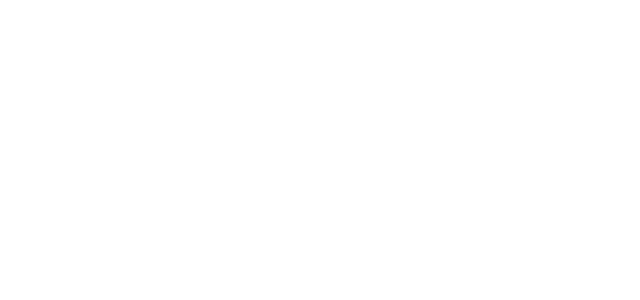
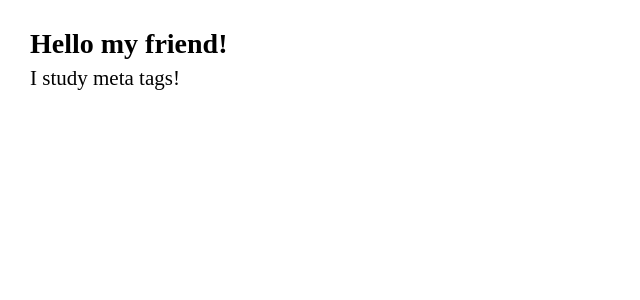
Before and after one commit to programer1983/Full--ourse-On-Layout, a React (Create React App) app in the folder Meta tags/project/: page / in a window 1280 px wide. Shown: the top 300 px of the page, without its empty margins (0-640 px from the left). Built offline with nearby package versions, Linux system fonts and the light colour scheme.

Commit message:
Mete tags-1

```diff
--- a/Meta tags/project/package.json
+++ b/Meta tags/project/package.json
@@ -8,7 +8,7 @@
     "@testing-library/user-event": "^13.5.0",
     "react": "^18.2.0",
     "react-dom": "^18.2.0",
-    "react-scripts": "5.0.1",
+    "react-scripts": "^5.0.1",
     "sass": "^1.57.1",
     "web-vitals": "^2.1.4"
   },
--- a/Meta tags/project/public/index.html
+++ b/Meta tags/project/public/index.html
@@ -2,7 +2,8 @@
 <html lang="en">
   <head>
     <meta charset="utf-8" />
-    <meta name="viewport" content="width=device-width, initial-scale=1" />
+    <!-- <meta name="viewport" content="width=device-width, initial-scale=1" /> -->
+    <meta name="viewport" content="width=1170" />
     <meta name="theme-color" content="#000000" />
     <meta name="description" content="Web site created using create-react-app"/>
     <title>Meta Tags</title>
--- a/Meta tags/project/src/App.js
+++ b/Meta tags/project/src/App.js
@@ -4,7 +4,8 @@
 function App() {
   return (
     <div className="App">
-
+      <h1>Hello my friend!</h1>
+      <h2>I study meta tags!</h2>
     </div>
   );
 }
--- a/Meta tags/project/src/App.scss
+++ b/Meta tags/project/src/App.scss
@@ -0,0 +1,7 @@
+.App {
+    padding: 30px;
+    h1 {
+        font-weight: 700;
+        padding-bottom: 10px;
+    }
+}
```
Also changed, not shown: 1 other file (tests, documents, lock files or other folders).
